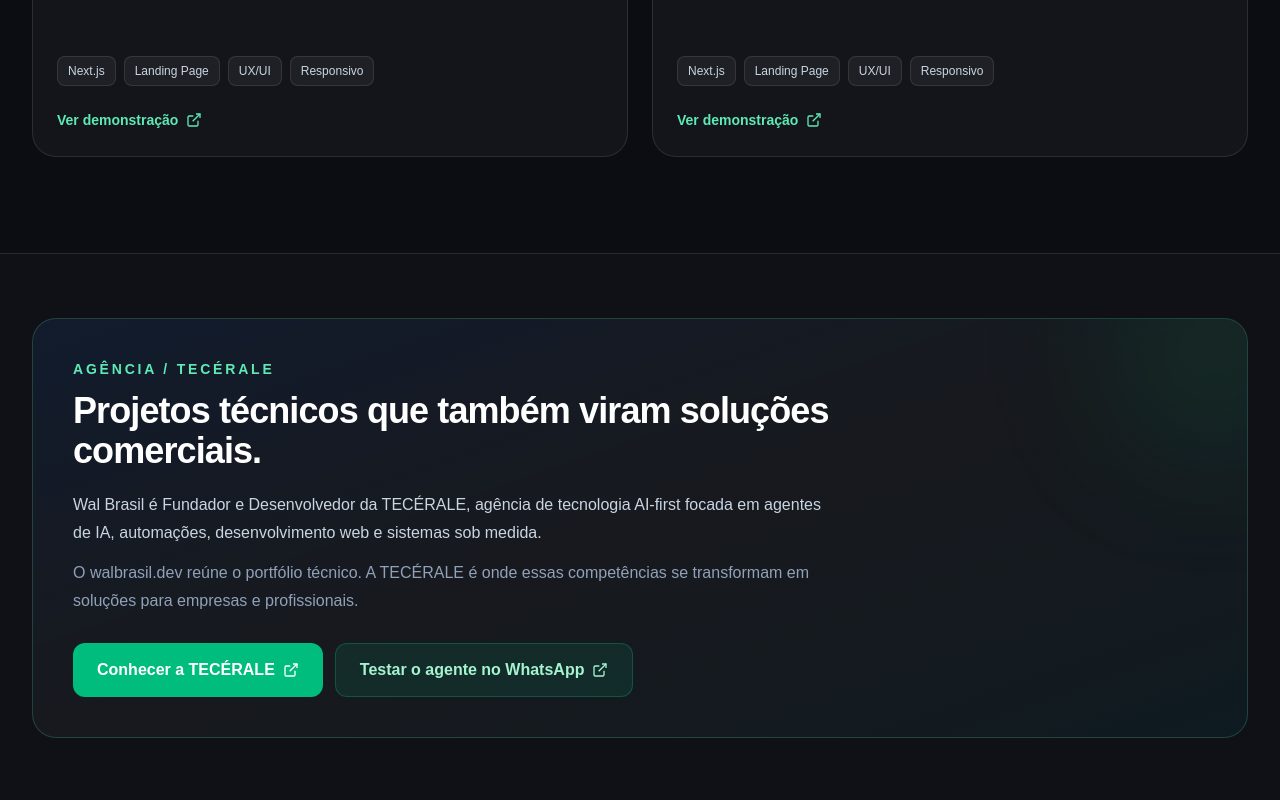
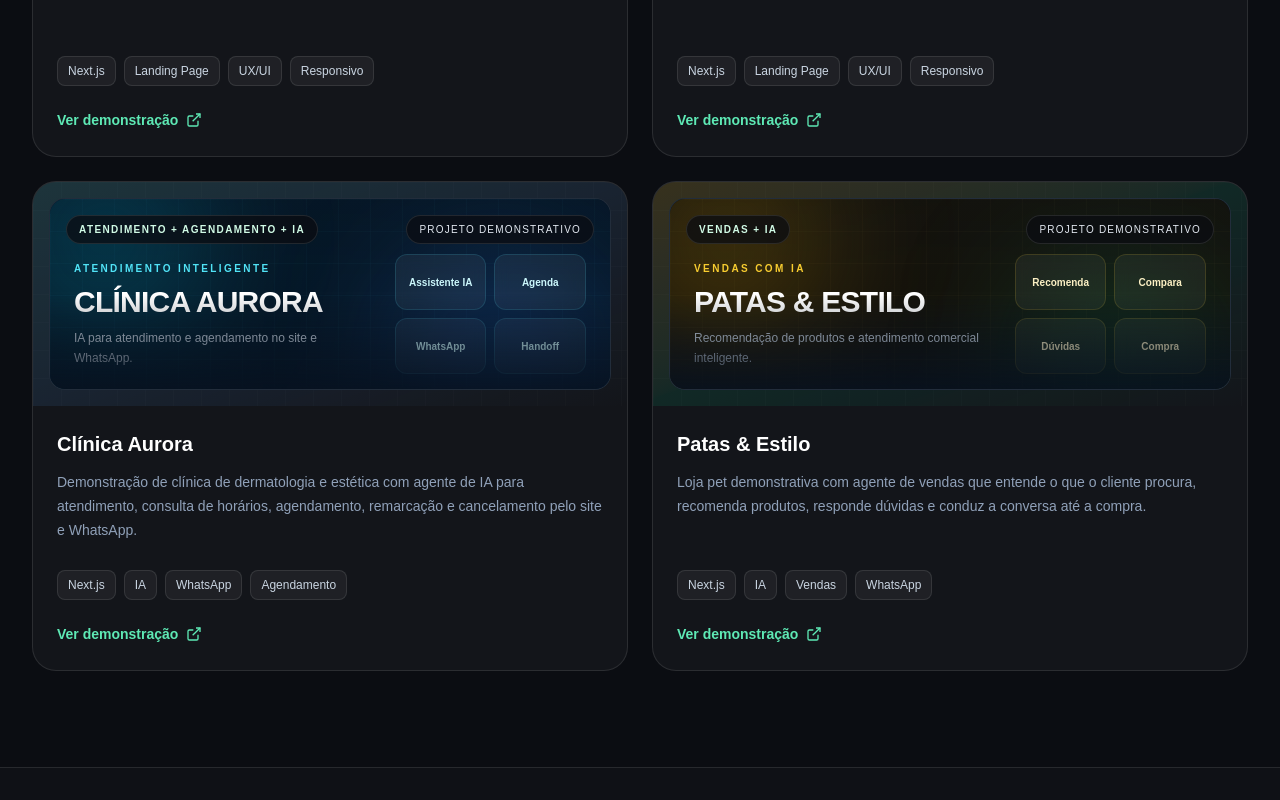
Before and after one commit to waldematica-design/walbrasil-dev, a Next.js app: page / in a window 1280 px wide. Shown: the part 5400-6200 px from the top of the page. Built offline with nearby package versions, Linux system fonts and the light colour scheme.

Commit message:
feat: atualiza portfolio com novos projetos e autoria

```diff
--- a/src/app/page.tsx
+++ b/src/app/page.tsx
@@ -144,11 +144,11 @@
     imageAlt: "Página inicial real do site Waldemática",
   },
   {
-    eyebrow: "NEXT.JS + MDX + SEO",
+    eyebrow: "NEXT.JS + CONTEÚDO + COMUNIDADE",
     title: "Blog Waldemática",
     description:
-      "Projeto editorial em Next.js e MDX com foco em Matemática, SEO técnico, conteúdo estruturado, performance e publicação versionada.",
-    stack: ["Next.js", "MDX", "SEO", "Supabase"],
+      "Projeto editorial em Next.js com artigos em Matemática, busca, calendário, autenticação, comunidade, SEO técnico, conteúdo estruturado e publicação versionada.",
+    stack: ["Next.js", "MDX", "Supabase", "SEO"],
     href: "/projetos/blog-wordpress-seo",
     accent: "from-amber-300/15 via-emerald-400/10 to-transparent",
     type: "Projeto real",
@@ -178,6 +178,30 @@
     type: "Projeto demonstrativo",
     image: "/demos/clinica-silva/recepcao.jpg",
     imageAlt: "Recepção da Clínica Silva em projeto demonstrativo",
+  },
+  {
+    eyebrow: "ATENDIMENTO + AGENDAMENTO + IA",
+    title: "Clínica Aurora",
+    description:
+      "Demonstração de clínica de dermatologia e estética com agente de IA para atendimento, consulta de horários, agendamento, remarcação e cancelamento pelo site e WhatsApp.",
+    stack: ["Next.js", "IA", "WhatsApp", "Agendamento"],
+    href: "https://tecerale.com.br/agentes/atendimento-agendamento",
+    accent: "from-cyan-300/15 via-blue-400/10 to-transparent",
+    type: "Projeto demonstrativo",
+    image: "/branding/wal-brasil-logo.png",
+    imageAlt: "Clínica Aurora — atendimento e agendamento com inteligência artificial",
+  },
+  {
+    eyebrow: "VENDAS + IA",
+    title: "Patas & Estilo",
+    description:
+      "Loja pet demonstrativa com agente de vendas que entende o que o cliente procura, recomenda produtos, responde dúvidas e conduz a conversa até a compra.",
+    stack: ["Next.js", "IA", "Vendas", "WhatsApp"],
+    href: "https://tecerale.com.br/agentes/vendas",
+    accent: "from-amber-300/15 via-emerald-400/10 to-transparent",
+    type: "Projeto demonstrativo",
+    image: "/branding/wal-brasil-logo.png",
+    imageAlt: "Patas & Estilo — demonstração de vendas com inteligência artificial",
   },
 ];
 
@@ -706,6 +730,68 @@
                           </div>
                         </div>
                       </div>
+                    ) : project.title === "Clínica Aurora" ? (
+                      <div className="absolute inset-0 overflow-hidden bg-[#071827]">
+                        <div className="absolute -left-12 -top-16 h-52 w-52 rounded-full bg-cyan-400/20 blur-3xl" />
+                        <div className="absolute -bottom-20 right-0 h-56 w-56 rounded-full bg-blue-500/20 blur-3xl" />
+                        <div className="absolute inset-0 opacity-20 [background-image:linear-gradient(rgba(103,232,249,.14)_1px,transparent_1px),linear-gradient(90deg,rgba(103,232,249,.14)_1px,transparent_1px)] [background-size:32px_32px]" />
+
+                        <div className="absolute inset-x-6 bottom-6 top-16 flex items-center justify-between gap-6">
+                          <div className="max-w-[58%]">
+                            <p className="text-[10px] font-semibold uppercase tracking-[0.24em] text-cyan-300">
+                              Atendimento inteligente
+                            </p>
+                            <p className="mt-2 text-2xl font-black tracking-tight text-white sm:text-3xl">
+                              CLÍNICA AURORA
+                            </p>
+                            <p className="mt-2 text-xs leading-5 text-slate-300">
+                              IA para atendimento e agendamento no site e WhatsApp.
+                            </p>
+                          </div>
+
+                          <div className="grid w-[38%] grid-cols-2 gap-2">
+                            {["Assistente IA", "Agenda", "WhatsApp", "Handoff"].map((item) => (
+                              <div
+                                key={item}
+                                className="flex min-h-14 items-center justify-center rounded-xl border border-cyan-300/15 bg-white/[0.055] px-2 text-center text-[10px] font-semibold text-cyan-100 backdrop-blur"
+                              >
+                                {item}
+                              </div>
+                            ))}
+                          </div>
+                        </div>
+                      </div>
+                    ) : project.title === "Patas & Estilo" ? (
+                      <div className="absolute inset-0 overflow-hidden bg-[#15130d]">
+                        <div className="absolute -left-12 -top-16 h-52 w-52 rounded-full bg-amber-400/20 blur-3xl" />
+                        <div className="absolute -bottom-20 right-0 h-56 w-56 rounded-full bg-emerald-500/15 blur-3xl" />
+                        <div className="absolute inset-0 opacity-20 [background-image:linear-gradient(rgba(253,230,138,.12)_1px,transparent_1px),linear-gradient(90deg,rgba(253,230,138,.12)_1px,transparent_1px)] [background-size:32px_32px]" />
+
+                        <div className="absolute inset-x-6 bottom-6 top-16 flex items-center justify-between gap-6">
+                          <div className="max-w-[58%]">
+                            <p className="text-[10px] font-semibold uppercase tracking-[0.24em] text-amber-300">
+                              Vendas com IA
+                            </p>
+                            <p className="mt-2 text-2xl font-black tracking-tight text-white sm:text-3xl">
+                              PATAS & ESTILO
+                            </p>
+                            <p className="mt-2 text-xs leading-5 text-slate-300">
+                              Recomendação de produtos e atendimento comercial inteligente.
+                            </p>
+                          </div>
+
+                          <div className="grid w-[38%] grid-cols-2 gap-2">
+                            {["Recomenda", "Compara", "Dúvidas", "Compra"].map((item) => (
+                              <div
+                                key={item}
+                                className="flex min-h-14 items-center justify-center rounded-xl border border-amber-300/15 bg-white/[0.055] px-2 text-center text-[10px] font-semibold text-amber-100 backdrop-blur"
+                              >
+                                {item}
+                              </div>
+                            ))}
+                          </div>
+                        </div>
+                      </div>
                     ) : (
                       <Image
                         src={project.image}
@@ -758,10 +844,10 @@
                     rel={project.href.startsWith("http") ? "noreferrer" : undefined}
                     className="mt-6 inline-flex items-center gap-2 text-sm font-semibold text-emerald-300 transition hover:text-emerald-100"
                   >
-                    {project.href.startsWith("http")
-                      ? "Visitar site"
-                      : project.type === "Projeto demonstrativo"
-                        ? "Ver demonstração"
+                    {project.type === "Projeto demonstrativo"
+                      ? "Ver demonstração"
+                      : project.href.startsWith("http")
+                        ? "Visitar site"
                         : "Ver projeto"}
                     <ExternalIcon />
                   </a>
@@ -968,6 +1054,43 @@
           </div>
         </section>
 
+        <section className="px-6 pb-8 lg:px-8">
+          <div className="mx-auto flex max-w-7xl flex-col gap-6 rounded-3xl border border-emerald-300/20 bg-gradient-to-br from-[#0b1a24] via-[#0b141d] to-[#0d1117] p-6 shadow-2xl shadow-black/10 sm:p-7 lg:flex-row lg:items-center lg:justify-between">
+            <div className="max-w-3xl">
+              <p className="text-[10px] font-black uppercase tracking-[0.2em] text-emerald-300">
+                Desenvolvimento Web
+              </p>
+              <h2 className="mt-2 text-xl font-bold tracking-tight text-white sm:text-2xl">
+                Este site foi criado e desenvolvido por{" "}
+                <a
+                  href="https://walbrasil.dev"
+                  className="text-emerald-300 transition hover:text-emerald-200"
+                >
+                  @walbrasil.dev
+                </a>
+              </h2>
+              <p className="mt-2 text-sm text-slate-400">
+                Tem um projeto em mente? Solicite um orçamento.
+              </p>
+            </div>
+
+            <div className="flex flex-col gap-3 sm:flex-row">
+              <a
+                href="#projetos"
+                className="inline-flex min-h-11 items-center justify-center rounded-xl border border-white/15 bg-white/[0.035] px-5 text-sm font-semibold text-white transition hover:bg-white/[0.07]"
+              >
+                Portfólio
+              </a>
+
+              <QuoteTrigger
+                className="inline-flex min-h-11 items-center justify-center rounded-xl bg-emerald-500 px-5 text-sm font-semibold text-white transition hover:bg-emerald-400"
+              >
+                Solicitar orçamento
+              </QuoteTrigger>
+            </div>
+          </div>
+        </section>
+
         <footer className="border-t border-white/10">
           <div className="mx-auto flex max-w-7xl flex-col gap-4 px-6 py-8 text-sm text-slate-500 sm:flex-row sm:items-center sm:justify-between lg:px-8">
             <div className="flex items-center gap-3">
```
